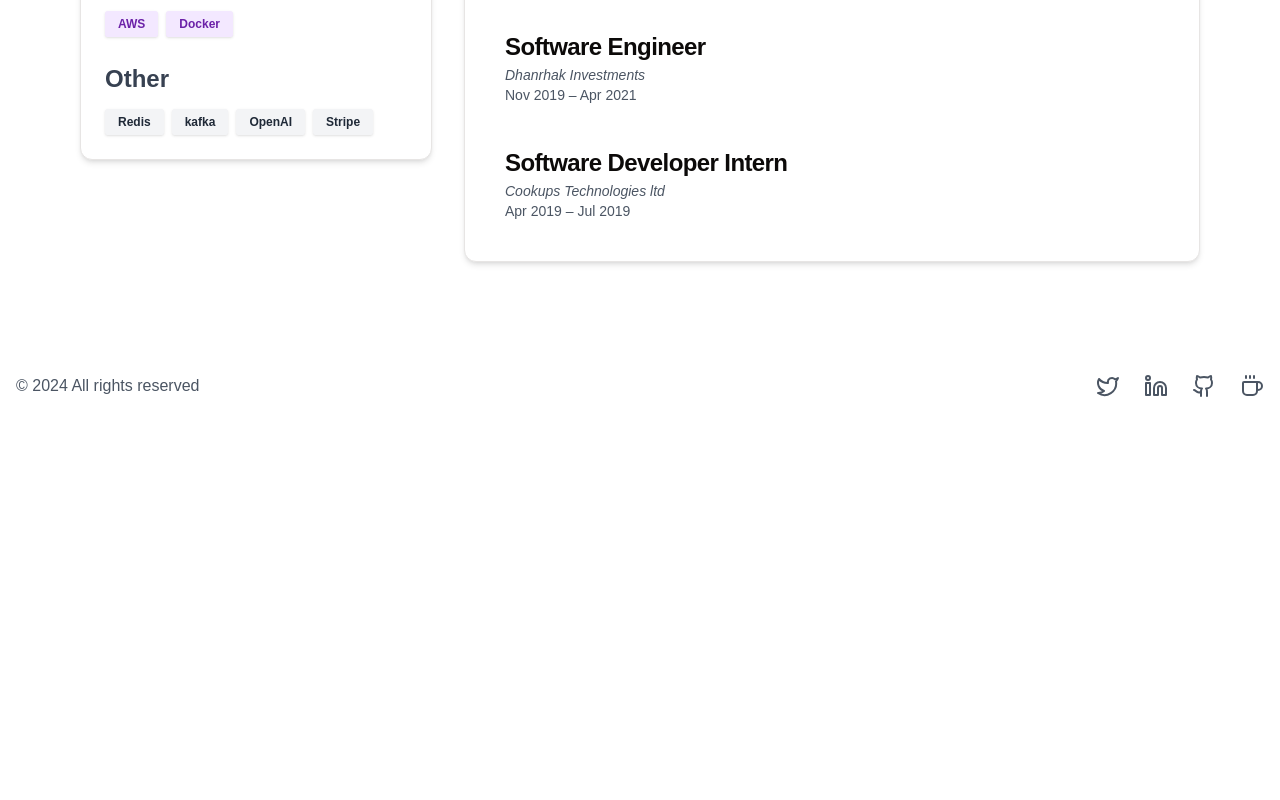
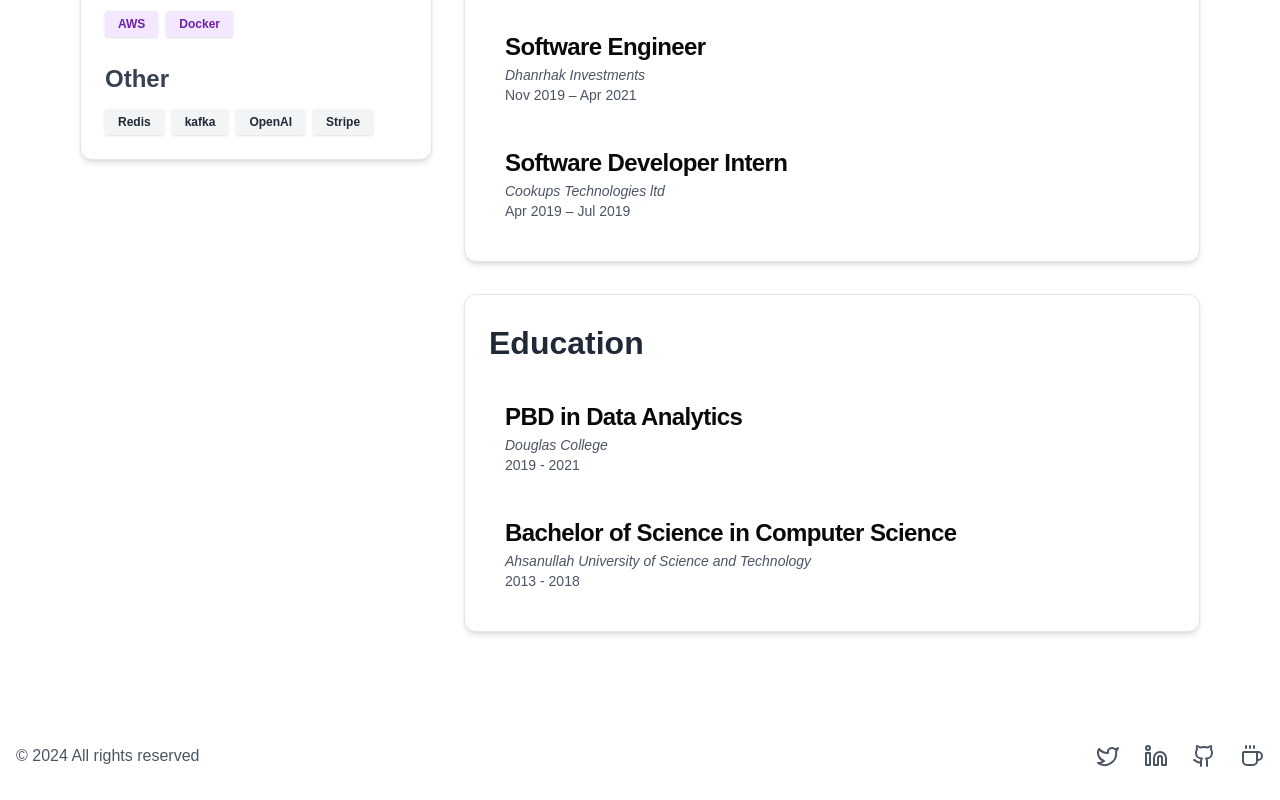
Before and after one commit to prime7/prime7.github.io, a Next.js app: page /about in a window 1280 px wide. Shown: the part 897-1697 px from the top of the page. Before the commit the page ends 1327 px from the top, so only its background shows below. Built offline with nearby package versions, Linux system fonts and the light colour scheme.

Commit message:
updated content

```diff
--- /dev/null
+++ b/src/app/about/Education.tsx
@@ -0,0 +1,65 @@
+"use client";
+
+import React from "react";
+import { Card, CardContent } from "@/components/ui/card";
+import { TerminalDialog } from "@/components/ui/terminal-dialog";
+
+const EDUCATION_DATA = [
+  {
+    triggerContent: {
+      title: "PBD in Data Analytics",
+      subtitle: "Douglas College",
+      date: "2019 - 2021",
+    },
+    dialogContent: {
+      title: "PBD in Data Analytics",
+      subtitle: "Douglas College",
+      date: "2019 - 2021",
+      items: [
+        "Specialized in Data Analytics",
+        "Research focus on Data Visualization",
+        "RStudio, Python, SQL, Tableau, Power BI, System Design, Data Engineering, Operating System"
+      ]
+    }
+  },
+  {
+    triggerContent: {
+      title: "Bachelor of Science in Computer Science",
+      subtitle: "Ahsanullah University of Science and Technology",
+      date: "2013 - 2018",
+    },
+    dialogContent: {
+      title: "Bachelor of Science in Computer Science",
+      subtitle: "Ahsanullah University of Science and Technology",
+      date: "2013 - 2018",
+      items: [
+        "Major in Software Engineering",
+        "Course work: Data Structure, Algorithm, Computer Architecture, Computer Network, Operating System, Database Management System, Software Engineering, Artificial Intelligence, Machine Learning, Deep Learning, Computer Vision, Natural Language Processing, Robotics, Computer Graphics, Computer Security",
+        "Organized and participated in various programming competitions and hackathons"
+      ]
+    }
+  }
+];
+
+const EducationSection = () => {
+  return (
+    <Card className="shadow-md mb-8">
+      <CardContent className="p-6">
+        <h2 className="text-2xl font-bold mb-4 text-gray-800 dark:text-gray-100">
+          Education
+        </h2>
+        <div className="space-y-2">
+          {EDUCATION_DATA.map((education, index) => (
+            <TerminalDialog
+              key={index}
+              triggerContent={education.triggerContent}
+              dialogContent={education.dialogContent}
+            />
+          ))}
+        </div>
+      </CardContent>
+    </Card>
+  );
+};
+
+export default EducationSection;
--- a/src/app/about/Work.tsx
+++ b/src/app/about/Work.tsx
@@ -2,128 +2,85 @@
 
 import React from "react";
 import { Card, CardContent } from "@/components/ui/card";
-import {
-  Dialog,
-  DialogContent,
-  DialogDescription,
-  DialogTitle,
-  DialogTrigger,
-} from "@/components/ui/dialog";
+import { TerminalDialog } from "@/components/ui/terminal-dialog";
 
-interface ExperienceItemProps {
-  title: string;
-  company: string;
-  date: string;
-  content: string;
-  stack?: string[];
-}
-
-const ExperienceItem: React.FC<ExperienceItemProps> = ({
-  title,
-  company,
-  date,
-  content,
-  stack,
-}) => (
-  <Dialog>
-    <DialogTrigger className="w-full">
-      <div className="flex flex-col items-start p-4 hover:bg-slate-100 dark:hover:bg-slate-800 rounded-lg transition-colors cursor-pointer">
-        <DialogTitle className="text-lg font-semibold">{title}</DialogTitle>
-        <DialogDescription className="text-sm text-gray-600 dark:text-orange-300 italic">
-          {company}
-        </DialogDescription>
-        <p className="text-sm text-gray-600 dark:text-gray-400">{date}</p>
-      </div>
-    </DialogTrigger>
-    <DialogContent className="max-w-2xl bg-black text-white rounded-lg shadow-lg">
-      <div className="p-4 font-mono">
-        <div className="flex items-center space-x-2 mb-4">
-          <div className="w-3 h-3 rounded-full bg-red-500"></div>
-          <div className="w-3 h-3 rounded-full bg-yellow-500"></div>
-          <div className="w-3 h-3 rounded-full bg-green-500"></div>
-        </div>
-        <h3 className="text-xl font-semibold mb-2">{title}</h3>
-        <p className="text-sm text-gray-400 italic mb-2">{company}</p>
-        <p className="text-sm text-gray-400 mb-4">{date}</p>
-        {stack && (
-          <div className="flex flex-wrap gap-2 mb-4">
-            {stack.map((tech, index) => (
-              <span
-                key={index}
-                className="bg-blue-100 text-blue-800 text-xs font-semibold mr-2 px-2.5 py-0.5 rounded dark:bg-blue-900 dark:text-blue-300"
-              >
-                {tech}
-              </span>
-            ))}
-          </div>
-        )}
-        <ul className="list-disc pl-5 space-y-2">
-          {content
-            .split("\n")
-            .filter((item) => item.trim())
-            .map((item, index) => (
-              <li
-                key={index}
-                className="text-sm text-gray-300"
-              >
-                {item.trim()}
-              </li>
-            ))}
-        </ul>
-      </div>
-    </DialogContent>
-  </Dialog>
-);
+const WORK_EXPERIENCE_DATA = [
+  {
+    triggerContent: {
+      title: "Software Engineer",
+      subtitle: "Chegg Inc",
+      date: "February, 2022 - November, 2024",
+    },
+    dialogContent: {
+      title: "Software Engineer",
+      subtitle: "Chegg Inc",
+      date: "February, 2022 - November, 2024",
+      tags: ["React.js", "Node.js", "GraphQL", "AWS SNS", "AWS Lambda", "Optimizely", "OCR", "AWS Polly", "OpenAI Whisper"],
+      items: [
+        "Evolved from front-end specialist to full-stack engineer, mastering React.js, Node.js, federated GraphQL, and real-time subscriptions with AWS SNS and Lambda.",
+        "Developed complex custom React WYSIWYG editors and high-performance components for authoring tools.",
+        "Delivered two critical acquisition tools in 4 months: a content generation system (flashcards, quizzes, reviews) and a project organization tool, increasing user engagement by 30%.",
+        "Conducted comprehensive A/B testing using Optimizely and internal tools to optimize user experience and conversion rates.",
+        "Engineered NASA, an automation tool leveraging OCR technology to re-author legacy image-based answers into a structured JSON format, streamlining content management and resulting in $6 million cost savings for the company.",
+        "Integrated audio transcription service, introducing AI-enhanced capabilities to acquisition tools using AWS Polly and OpenAI whisper.",
+        "Partnered with the security team for LLM risk analysis, implementing data protection measures that reduced potential vulnerabilities by 35%.",
+        "Actively participated in agile development processes, from planning to support, in a fast-paced environment.",
+        "Demonstrated strong mentorship skills and consistently delivered high-quality work, meeting project deadlines and exceeding expectations."
+      ]
+    }
+  },
+  {
+    triggerContent: {
+      title: "Information Technology Coach",
+      subtitle: "Get Coding",
+      date: "Oct 2023 – Feb 2024",
+    },
+    dialogContent: {
+      title: "Information Technology Coach",
+      subtitle: "Get Coding",
+      date: "Oct 2023 – Feb 2024",
+      tags: ["Front-end Development", "Curriculum Development", "Mentorship"],
+      items: [
+        "Mentored 2 students transitioning into tech, designing curriculum for front-end development and student-side rendering.",
+        "Provided personalized instruction, adapting methods to individual learning styles and project requirements."
+      ]
+    }
+  },
+  {
+    triggerContent: {
+      title: "Software Engineer",
+      subtitle: "Dhanrhak Investments",
+      date: "Nov 2019 – Apr 2021",
+    },
+    dialogContent: {
+      title: "Software Engineer",
+      subtitle: "Dhanrhak Investments",
+      date: "Nov 2019 – Apr 2021",
+      tags: ["Web Development", "React.js", "CSS Modules", "Next.js", "Tailwind CSS", "AWS"],
+      items: [
+        "Worked as a software developer, build 3 websites for the company including the main portfolio website."
+      ]
+    }
+  },
+  {
+    triggerContent: {
+      title: "Software Developer Intern",
+      subtitle: "Cookups Technologies ltd",
+      date: "Apr 2019 – Jul 2019",
+    },
+    dialogContent: {
+      title: "Software Developer Intern",
+      subtitle: "Cookups Technologies ltd",
+      date: "Apr 2019 – Jul 2019",
+      tags: ["React.js", "CSS Modules", "Django", "Docker"],
+      items: [
+        "Build web UI components in react.js and re-usable CSS modules/utilities, developed Cookups promotion feature, helped on-boarding 35+ new cooks and demonstrate the usage of web and mobile application."
+      ]
+    }
+  }
+];
 
 const WorkExperience = () => {
-  const experiences = [
-    {
-      title: "Software Engineer",
-      company: "Chegg Inc",
-      date: "February, 2022 - November, 2024",
-      content: `
-                Evolved from front-end specialist to full-stack engineer, mastering React.js, Node.js, federated GraphQL, and real-time subscriptions with AWS SNS and Lambda.
-                Developed complex custom React WYSIWYG editors and high-performance components for authoring tools.
-                Delivered two critical acquisition tools in 4 months: a content generation system (flashcards, quizzes, reviews) and a project organization tool, increasing user engagement by 30%.
-                Conducted comprehensive A/B testing using Optimizely and internal tools to optimize user experience and conversion rates.
-                Engineered NASA, an automation tool leveraging OCR technology to re-author legacy image-based answers into a structured JSON format, streamlining content management and resulting in $6 million cost savings for the company.
-                Integrated audio transcription service, introducing AI-enhanced capabilities to acquisition tools using AWS Polly and OpenAI whisper.
-                Partnered with the security team for LLM risk analysis, implementing data protection measures that reduced potential vulnerabilities by 35%.
-                Actively participated in agile development processes, from planning to support, in a fast-paced environment.
-                Demonstrated strong mentorship skills and consistently delivered high-quality work, meeting project deadlines and exceeding expectations.
-    `,
-      stack: ["React.js", "Node.js", "GraphQL", "AWS SNS", "AWS Lambda", "Optimizely", "OCR", "AWS Polly", "OpenAI Whisper"],
-    },
-    {
-      title: "Information Technology Coach",
-      company: "Get Coding",
-      date: "Oct 2023 – Feb 2024",
-      content: `
-                Mentored 2 students transitioning into tech, designing curriculum for front-end development and student-side rendering.
-                Provided personalized instruction, adapting methods to individual learning styles and project requirements.
-            `,
-      stack: ["Front-end Development", "Curriculum Development", "Mentorship"],
-    },
-    {
-      title: "Software Engineer",
-      company: "Dhanrhak Investments",
-      date: "Nov 2019 – Apr 2021",
-      content: `
-                Worked as a software developer, build 3 websites for the company including the main portfolio website.
-            `,
-      stack: ["Web Development", "React.js", "CSS Modules", "Next.js", "Tailwind CSS", "AWS"],
-    },
-    {
-      title: "Software Developer Intern",
-      company: "Cookups Technologies ltd",
-      date: "Apr 2019 – Jul 2019",
-      content: `
-                Build web UI components in react.js and re-usable CSS modules/utilities, developed Cookups promotion feature, helped on-boarding 35+ new cooks and demonstrate the usage of web and mobile application.
-            `,
-      stack: ["React.js", "CSS Modules", "Django", "Docker"],
-    },
-  ];
-
   return (
     <Card className="shadow-md mb-8">
       <CardContent className="p-6">
@@ -131,8 +88,12 @@ const WorkExperience = () => {
           Experience
         </h2>
         <div className="space-y-2">
-          {experiences.map((exp, index) => (
-            <ExperienceItem key={index} {...exp} />
+          {WORK_EXPERIENCE_DATA.map((experience, index) => (
+            <TerminalDialog
+              key={index}
+              triggerContent={experience.triggerContent}
+              dialogContent={experience.dialogContent}
+            />
           ))}
         </div>
       </CardContent>
--- a/src/app/about/page.tsx
+++ b/src/app/about/page.tsx
@@ -3,7 +3,7 @@ import WorkExperience from './Work';
 import SkillsSection from './Skills';
 import ProfileSection from './Profile';
 import BiographySection from './Biography';
-
+import EducationSection from './Education';
 const AboutPage: React.FC = () => {
     return (
         <div className="flex flex-col items-center justify-center text-gray-900 dark:text-gray-100 w-full">
@@ -18,6 +18,7 @@ const AboutPage: React.FC = () => {
                     <div className="lg:col-span-8">
                         <BiographySection />
                         <WorkExperience />
+                        <EducationSection />
                     </div>
                 </div>
             </div>
--- /dev/null
+++ b/src/components/ui/terminal-dialog.tsx
@@ -0,0 +1,71 @@
+import React from "react";
+import {
+  Dialog,
+  DialogContent,
+  DialogDescription,
+  DialogTitle,
+  DialogTrigger,
+} from "@/components/ui/dialog";
+
+interface TerminalDialogProps {
+  triggerContent: {
+    title: string;
+    subtitle: string;
+    date: string;
+  };
+  dialogContent: {
+    title: string;
+    subtitle: string;
+    date: string;
+    tags?: string[];
+    items: string[];
+  };
+}
+
+export const TerminalDialog: React.FC<TerminalDialogProps> = ({
+  triggerContent,
+  dialogContent,
+}) => (
+  <Dialog>
+    <DialogTrigger className="w-full">
+      <div className="flex flex-col items-start p-4 hover:bg-slate-100 dark:hover:bg-slate-800 rounded-lg transition-colors cursor-pointer">
+        <DialogTitle className="text-lg font-semibold">{triggerContent.title}</DialogTitle>
+        <DialogDescription className="text-sm text-gray-600 dark:text-orange-300 italic">
+          {triggerContent.subtitle}
+        </DialogDescription>
+        <p className="text-sm text-gray-600 dark:text-gray-400">{triggerContent.date}</p>
+      </div>
+    </DialogTrigger>
+    <DialogContent className="max-w-2xl bg-black text-white rounded-lg shadow-lg">
+      <div className="p-4 font-mono">
+        <div className="flex items-center space-x-2 mb-4">
+          <div className="w-3 h-3 rounded-full bg-red-500"></div>
+          <div className="w-3 h-3 rounded-full bg-yellow-500"></div>
+          <div className="w-3 h-3 rounded-full bg-green-500"></div>
+        </div>
+        <h3 className="text-xl font-semibold mb-2">{dialogContent.title}</h3>
+        <p className="text-sm text-gray-400 italic mb-2">{dialogContent.subtitle}</p>
+        <p className="text-sm text-gray-400 mb-4">{dialogContent.date}</p>
+        {dialogContent.tags && (
+          <div className="flex flex-wrap gap-2 mb-4">
+            {dialogContent.tags.map((tag, index) => (
+              <span
+                key={index}
+                className="bg-blue-100 text-blue-800 text-xs font-semibold mr-2 px-2.5 py-0.5 rounded dark:bg-blue-900 dark:text-blue-300"
+              >
+                {tag}
+              </span>
+            ))}
+          </div>
+        )}
+        <ul className="list-disc pl-5 space-y-2">
+          {dialogContent.items.map((item, index) => (
+            <li key={index} className="text-sm text-gray-300">
+              {item}
+            </li>
+          ))}
+        </ul>
+      </div>
+    </DialogContent>
+  </Dialog>
+);
```
